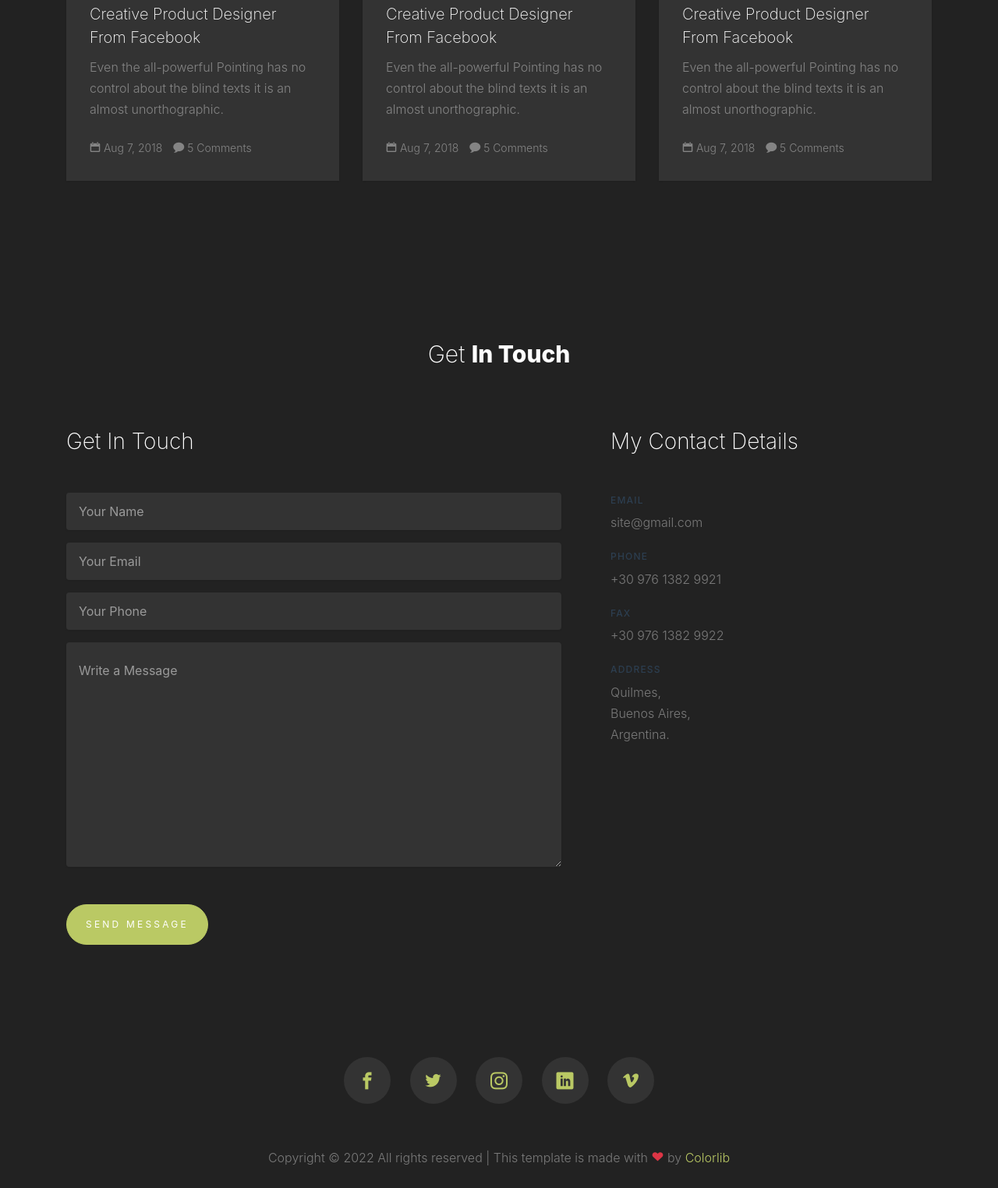
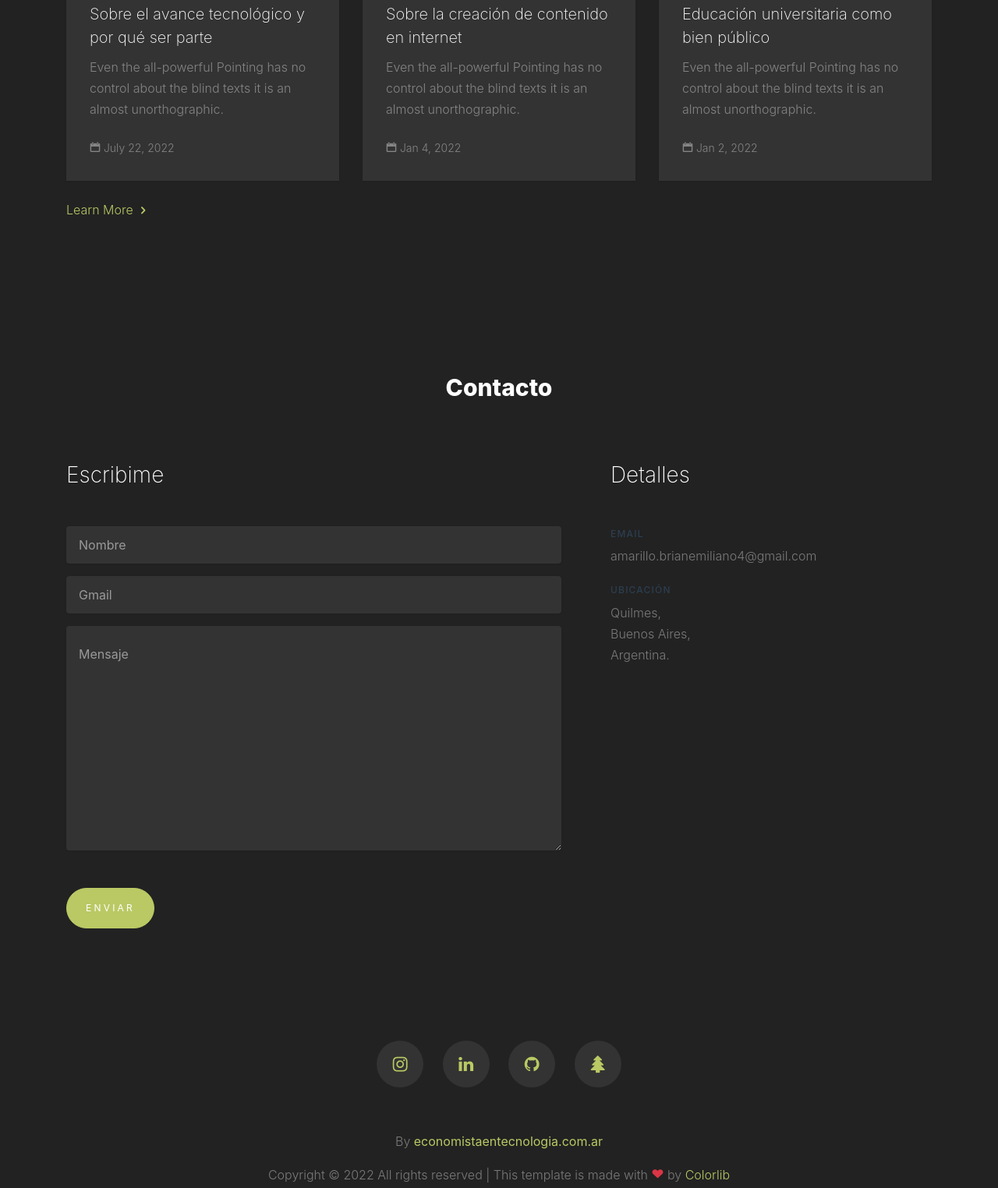
Before and after one commit to Amarillob/wagon-hundred-personal, a plain HTML site: page mvp/index.html in a window 1280 px wide. Shown: the part 4037-5561 px from the top of the page at 78% size. Drawn offline with nearby package versions, Linux system fonts and the light colour scheme; files whose address does not match are found by name.

Commit message:
more changes

```diff
--- a/mvp/index.html
+++ b/mvp/index.html
@@ -113,19 +113,6 @@
 
 		</div>
 	</section>
-
-
-
-
-
-
-
-
-
-
-
-
-
 
 	<!--PORTFOLIO-->
 	<section class="site-section" id="section-portfolio">
@@ -338,40 +325,43 @@
 	<!--BLOG-->
 	<section class="site-section" id="section-blog">
 		<div class="container">
+
+
+
 			<div class="row">
 				<div class="col-md-12 mb-5">
 					<div class="section-heading text-center">
-						<h2>Blog on <strong>Medium</strong></h2>
+						<h2><strong>Blog</strong></h2>
 					</div>
 				</div>
 			</div>
 
 			<div class="row">
+
 				<div class="col-sm-6 col-lg-4 mb-4">
 					<div class="blog-entry">
 						<a href="#"><img src="images/post_1.jpg" alt="Image placeholder" class="img-fluid"></a>
 						<div class="blog-entry-text">
-							<h3><a href="#">Creative Product Designer From Facebook</a></h3>
+							<h3><a href="#">Sobre el avance tecnológico y por qué ser parte</a></h3>
 							<p class="mb-4">Even the all-powerful Pointing has no control about the blind texts it is an almost unorthographic.</p>
 
 							<div class="meta">
-								<a href="#"><span class="icon-calendar"></span> Aug 7, 2018</a>
-								<a href="#"><span class="icon-bubble"></span> 5 Comments</a>
+								<a href="#"><span class="icon-calendar"></span> July 22, 2022</a>
 							</div>
 						</div>
 					</div>
 				</div>
 
+
 				<div class="col-sm-6 col-lg-4 mb-4">
 					<div class="blog-entry">
 						<a href="#"><img src="images/post_2.jpg" alt="Image placeholder" class="img-fluid"></a>
 						<div class="blog-entry-text">
-							<h3><a href="#">Creative Product Designer From Facebook</a></h3>
+							<h3><a href="#">Sobre la creación de contenido en internet</a></h3>
 							<p class="mb-4">Even the all-powerful Pointing has no control about the blind texts it is an almost unorthographic.</p>
 
 							<div class="meta">
-								<a href="#"><span class="icon-calendar"></span> Aug 7, 2018</a>
-								<a href="#"><span class="icon-bubble"></span> 5 Comments</a>
+								<a href="#"><span class="icon-calendar"></span> Jan 4, 2022</a>
 							</div>
 						</div>
 					</div>
@@ -381,18 +371,23 @@
 					<div class="blog-entry">
 						<a href="#"><img src="images/post_3.jpg" alt="Image placeholder" class="img-fluid"></a>
 						<div class="blog-entry-text">
-							<h3><a href="#">Creative Product Designer From Facebook</a></h3>
+							<h3><a href="#">Educación universitaria como bien público</a></h3>
 							<p class="mb-4">Even the all-powerful Pointing has no control about the blind texts it is an almost unorthographic.</p>
 
 							<div class="meta">
-								<a href="#"><span class="icon-calendar"></span> Aug 7, 2018</a>
-								<a href="#"><span class="icon-bubble"></span> 5 Comments</a>
+								<a href="#"><span class="icon-calendar"></span> Jan 2, 2022</a>
 							</div>
 						</div>
 					</div>
 				</div>
 
 			</div>
+
+
+			<div>
+				<p><a href="#" class="site-link">Learn More <i class="icon-chevron-right"></i></a></p>
+			</div>
+
 		</div>
 	</section>
 
@@ -402,47 +397,36 @@
 			<div class="row">
 				<div class="col-md-12 mb-5">
 					<div class="section-heading text-center">
-						<h2>Get <strong>In Touch</strong></h2>
+						<h2><strong>Contacto</strong></h2>
 					</div>
 				</div>
 
 				<div class="col-md-7 mb-5 mb-md-0">
 					<form action="" class="site-form">
-						<h3 class="mb-5">Get In Touch</h3>
+						<h3 class="mb-5">Escribime</h3>
 						<div class="form-group">
-							<input type="text" class="form-control px-3 py-4" placeholder="Your Name">
+							<input type="text" class="form-control px-3 py-4" placeholder="Nombre">
 						</div>
 						<div class="form-group">
-							<input type="email" class="form-control px-3 py-4" placeholder="Your Email">
+							<input type="email" class="form-control px-3 py-4" placeholder="Gmail">
+						</div>
+						<div class="form-group mb-5">
+							<textarea class="form-control px-3 py-4"cols="30" rows="10" placeholder="Mensaje"></textarea>
 						</div>
 						<div class="form-group">
-							<input type="email" class="form-control px-3 py-4" placeholder="Your Phone">
-						</div>
-						<div class="form-group mb-5">
-							<textarea class="form-control px-3 py-4"cols="30" rows="10" placeholder="Write a Message"></textarea>
-						</div>
-						<div class="form-group">
-							<input type="submit" class="btn btn-primary  px-4 py-3" value="Send Message">
+							<input type="submit" class="btn btn-primary  px-4 py-3" value="Enviar">
 						</div>
 					</form>
 				</div>
 				<div class="col-md-5 pl-md-5">
-					<h3 class="mb-5">My Contact Details</h3>
+					<h3 class="mb-5">Detalles</h3>
 					<ul class="site-contact-details">
 						<li>
 							<span class="text-uppercase">Email</span>
-							site@gmail.com
+							amarillo.brianemiliano4@gmail.com
 						</li>
 						<li>
-							<span class="text-uppercase">Phone</span>
-							+30 976 1382 9921
-						</li>
-						<li>
-							<span class="text-uppercase">Fax</span>
-							+30 976 1382 9922
-						</li>
-						<li>
-							<span class="text-uppercase">Address</span>
+							<span class="text-uppercase">Ubicación</span>
 							Quilmes, <br>
 							Buenos Aires,  <br>
 							Argentina.
@@ -492,16 +476,48 @@
 			<div class="row mb-5">
 				<div class="col-md-12 text-center">
 					<p>
+
+						<!--
 						<a href="#" class="social-item"><span class="icon-facebook2"></span></a>
 						<a href="#" class="social-item"><span class="icon-twitter"></span></a>
 						<a href="#" class="social-item"><span class="icon-instagram2"></span></a>
 						<a href="#" class="social-item"><span class="icon-linkedin2"></span></a>
-						<a href="#" class="social-item"><span class="icon-vimeo"></span></a>
+						<a href="#" class="social-item"><span class="icon-tree2"></span></a>
+						-->
+
+
+						<a href="https://www.instagram.com/brianamarillo_/" class="social-item">
+							<span class="fa fa-instagram"></span>
+						</a>
+
+
+						<a href="https://www.linkedin.com/in/amarillo-brianemiliano"class="social-item">
+							<span class="fa fa-linkedin"></span>
+						</a>
+
+
+						<a href="https://github.com/Amarillob?tab=repositories"class="social-item">
+							<span class="fa fa-github"></span>
+						</a>
+
+
+						<a href="https://linktr.ee/amarillo.brianemiliano"class="social-item">
+							<span class="fa fa-tree"></span>
+						</a>
+
 					</p>
 				</div>
 			</div>
 
+
+
+
+
+
 			<div class="row mb-5">
+				<p class="col-12 text-center">
+					By <a href="https://economistaentecnologia.com.ar" target="_blank" class="text-primary"><strong>economistaentecnologia.com.ar</strong></a>
+				</p>
 				<p class="col-12 text-center">
 					<!-- Link back to Colorlib can't be removed. Template is licensed under CC BY 3.0. -->
 					Copyright &copy; <script>document.write(new Date().getFullYear());</script> All rights reserved | This template is made with <i class="icon-heart text-danger" aria-hidden="true" ></i> by <a href="https://colorlib.com" target="_blank" class="text-primary">Colorlib</a>
```
